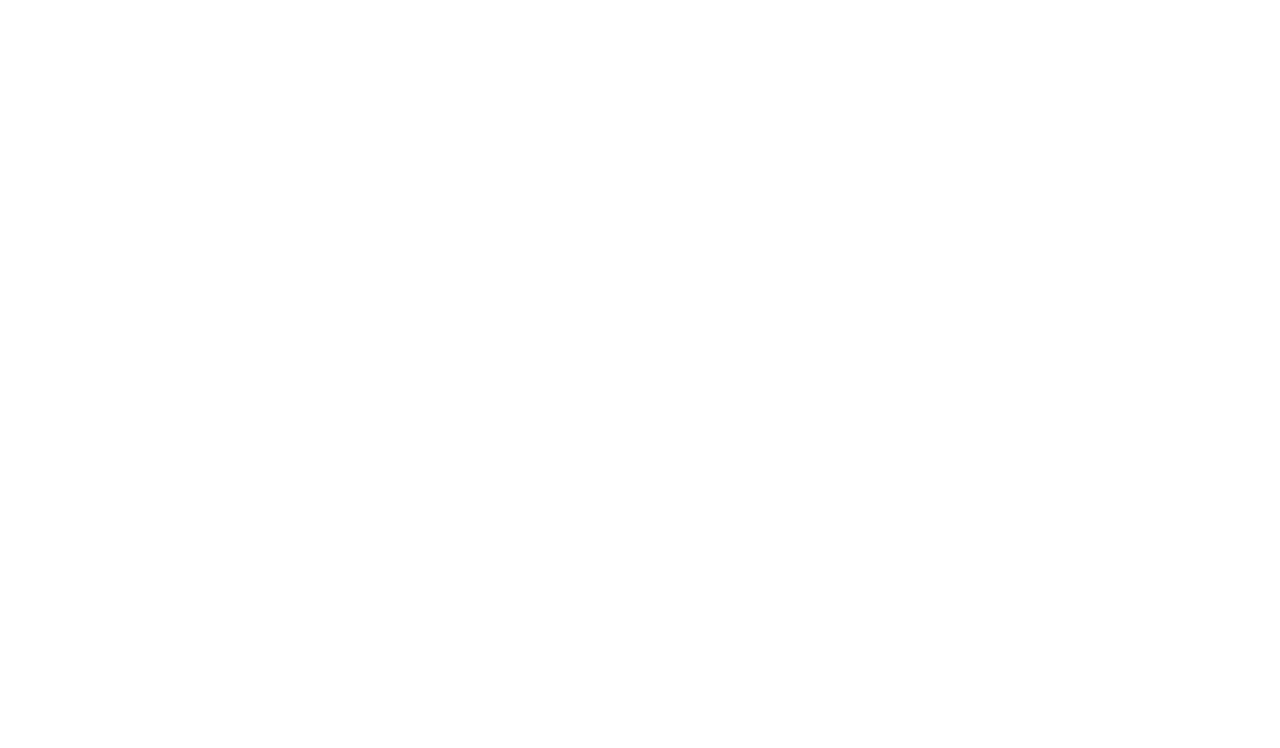
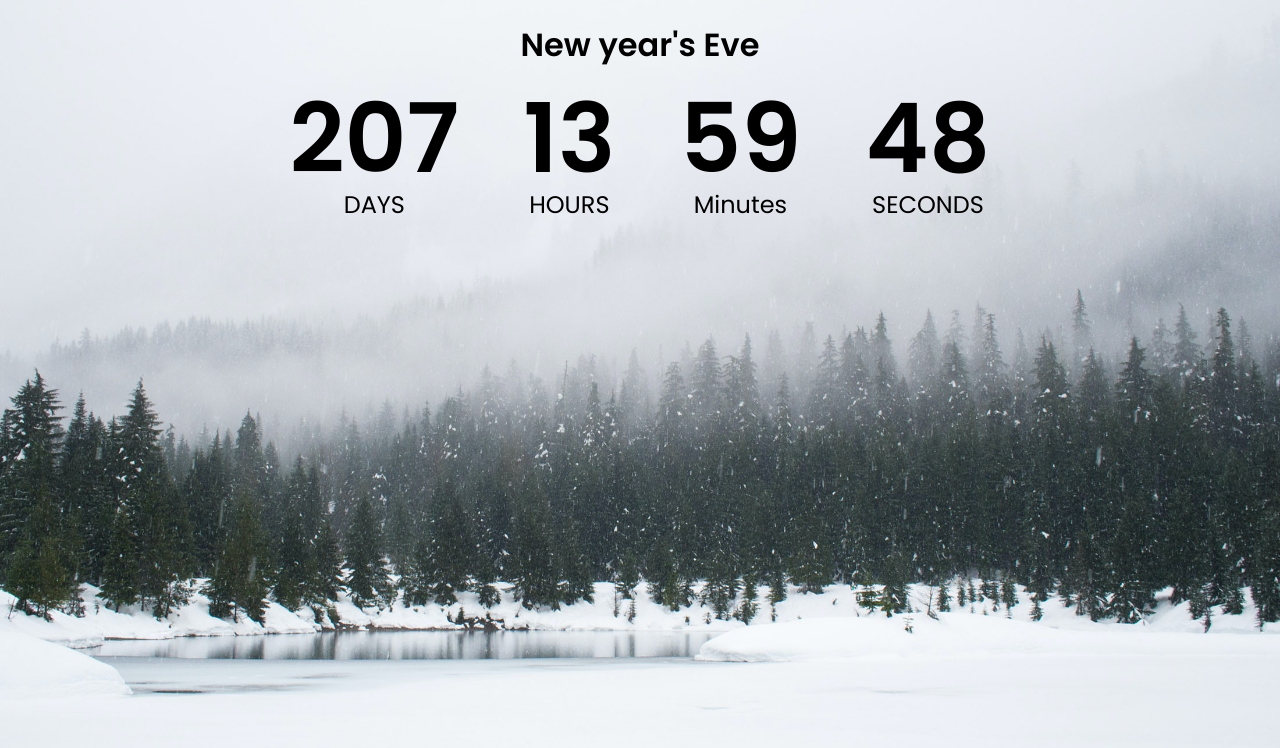
Before and after one commit to Umair-Manzoor-47/JavaScript-Basics, a plain HTML site: page Countdown Timer/Index.html in a window 1280 px wide. Drawn offline with Linux system fonts and the light colour scheme.

Commit message:
Count-down clock completed

```diff
--- a/Base Project/Style.css
+++ b/Base Project/Style.css
@@ -0,0 +1,10 @@
+@import url("https://fonts.googleapis.com/css2?family=Poppins:wght@200;400;600&display=swap");
+
+* {
+    box-sizing: border-box;
+}
+
+body {
+    font-family: "Poppins", sans-serif;
+    margin: 0;
+}
--- a/Countdown Timer/Index.html
+++ b/Countdown Timer/Index.html
@@ -5,11 +5,28 @@
     <meta http-equiv="X-UA-Compatible" content="IE=edge">
     <meta name="viewport" content="width=device-width, initial-scale=1.0">
     <title>Title</title>
-    <link rel="stylesheet" href="Style.css">
-
+    <link rel="stylesheet" href="style.css">
+    <script src="script.js" defer></script>
 </head>
 <body>
-
-    <script src="script.js" defer></script>
-</body>
+    <h1>New year's Eve</h1>
+    <div class="countdown-container">
+        <div class="countdown-el days-c">
+            <p class="big-text" id="days">0</p>
+            <span>DAYS</span>
+        </div>
+        <div class="countdown-el hours-c">
+            <p class="big-text" id="hours">0</p>
+            <span>HOURS</span>
+        </div>
+        <div class="countdown-el Minutes-c">
+            <p class="big-text" id="minutes">0</p>
+            <span>Minutes</span>
+        </div>
+        <div class="countdown-el seconds-c">
+            <p class="big-text" id="seconds">0</p>
+            <span>SECONDS</span>
+        </div>
+    </div>
+   </body>
 </html>
--- a/Countdown Timer/Style.css
+++ b/Countdown Timer/Style.css
@@ -0,0 +1,40 @@
+@import url("https://fonts.googleapis.com/css2?family=Poppins:wght@200;400;600&display=swap");
+
+* {
+    box-sizing: border-box;
+}
+
+body {
+    background-image: url("Resources/img.jpg");
+    /* Full height */
+    height: 100vh;
+    display: flex;
+    flex-direction: column;
+    align-items: center;
+    /* Center and scale the image nicely */
+    background-position: center;
+    background-repeat: no-repeat;
+    background-size: cover;
+    font-family: "Poppins", sans-serif;
+    margin: 0;
+}
+.h1{
+    font-weight: normal;
+    font-size: 4rem;
+
+}
+.countdown-container{
+    display: flex;
+}
+.big-text{
+    font-weight: bold;
+    font-size: 6rem;
+    line-height: 1;
+    margin: 0 2rem;
+}
+.countdown-el{
+    text-align: center;
+}
+.countdown-el span{
+    font-size: 1.5rem;
+}
--- a/Countdown Timer/script.js
+++ b/Countdown Timer/script.js
@@ -0,0 +1,25 @@
+const date = '1 jan 2023'
+const daysEl = document.getElementById('days');
+const hoursEl = document.getElementById('hours');
+const minutesEl = document.getElementById('minutes');
+const secondsEl = document.getElementById('seconds');
+function countdown(){
+    const newYrdate = new Date(date);
+    const currentDate = new Date();
+    const seconds = (newYrdate - currentDate) / 1000;
+
+    const days = Math.floor(seconds / 3600 / 24);
+    const hours = Math.floor(seconds / 3600) % 24;
+    const minutes = (Math.floor(seconds / 60) % 60);
+    const sec = Math.floor(seconds % 60);
+    daysEl.innerHTML  = days;
+    hoursEl.innerHTML = hours;
+    minutesEl.innerHTML = minutes;
+    secondsEl.innerHTML = sec;
+
+}
+//initial call
+countdown();
+
+// interval
+setInterval(countdown, 1000);
```
Also changed, not shown: Base Project/Index.html (+10 -10 lines), Countdown Timer/Resources/img.jpg (added).
